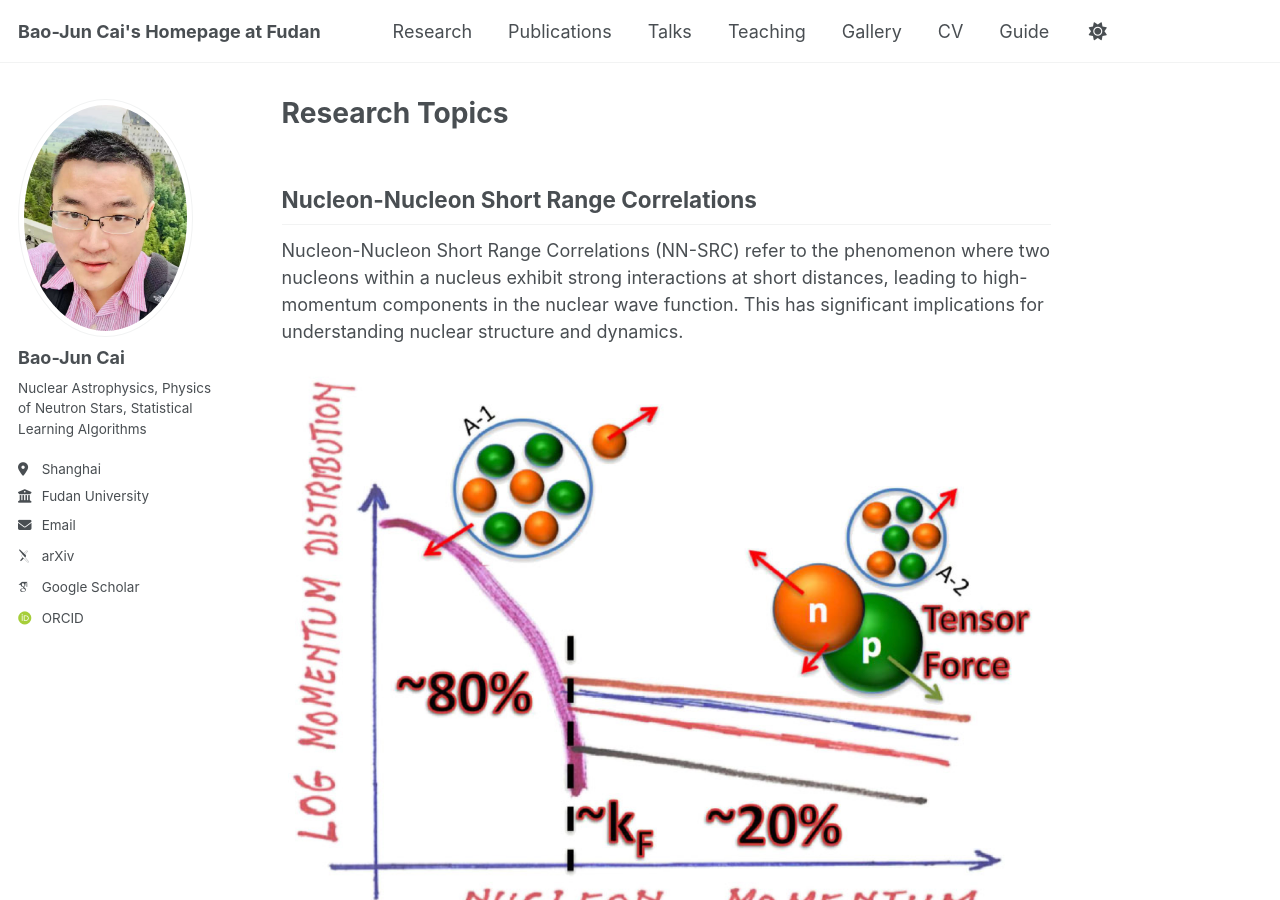
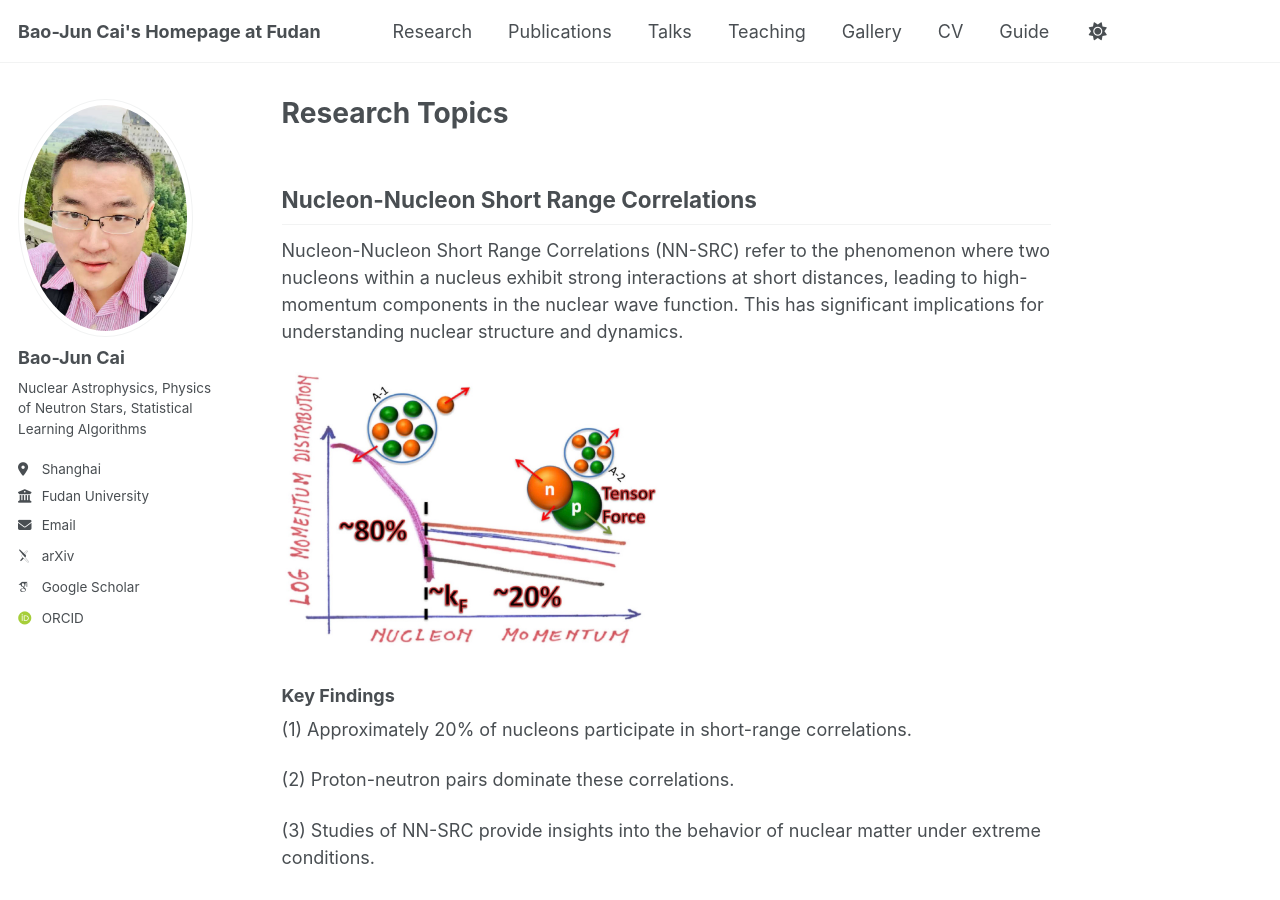
Before and after one commit to bjcai-phys/bjcai-phys.github.io, a Jekyll site: the page built from _pages/research.md, in a window 1280 px wide and 900 px high. Built offline with Jekyll 4.4.1, drawn with Linux system fonts in a browser that asks for light colours; some web fonts are replaced.

Commit message:
Update research.md

```diff
--- a/_pages/research.md
+++ b/_pages/research.md
@@ -9,7 +9,7 @@ author_profile: true
 
 Nucleon-Nucleon Short Range Correlations (NN-SRC) refer to the phenomenon where two nucleons within a nucleus exhibit strong interactions at short distances, leading to high-momentum components in the nuclear wave function. This has significant implications for understanding nuclear structure and dynamics.
 
-![](https://bjcai-phys.github.io/images/nk-RMP.png)
+![](https://bjcai-phys.github.io/images/nk-rmp.jpg){: width="50%"}
 
 
 ### Key Findings
```
